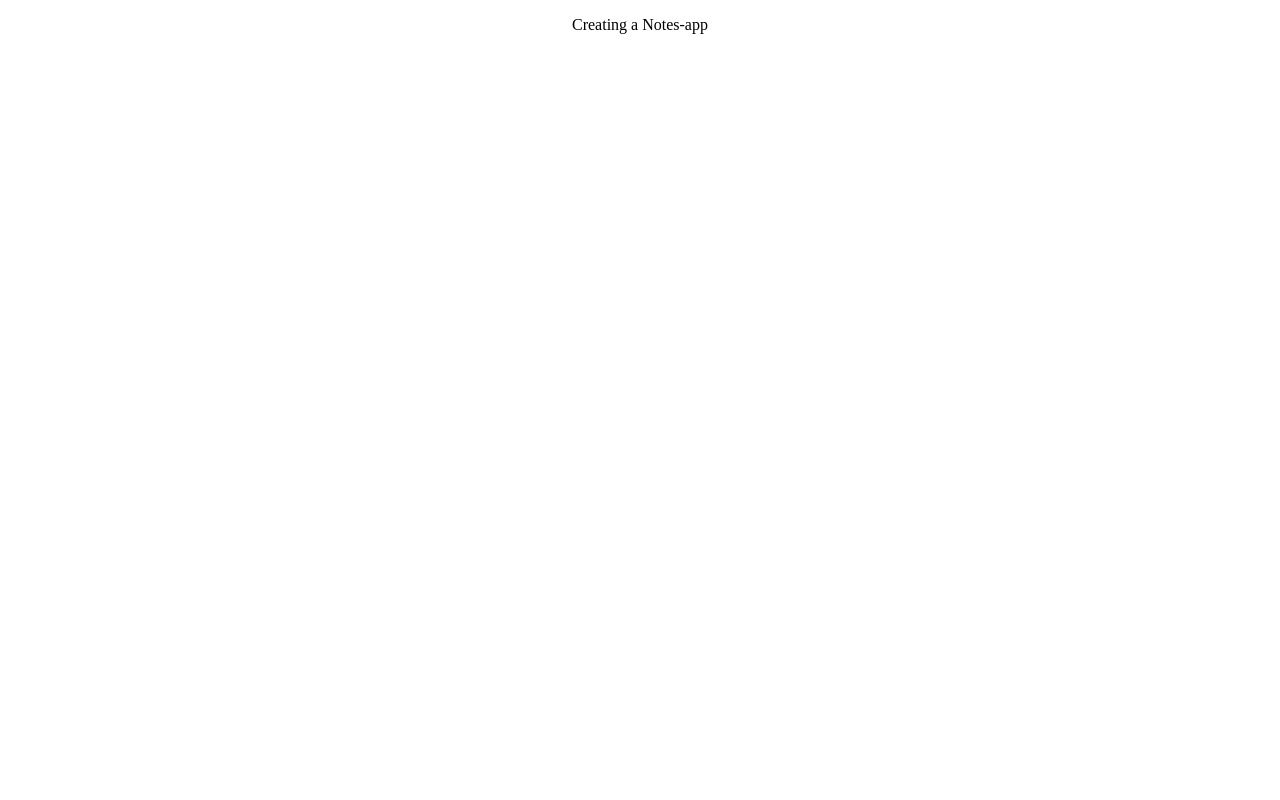
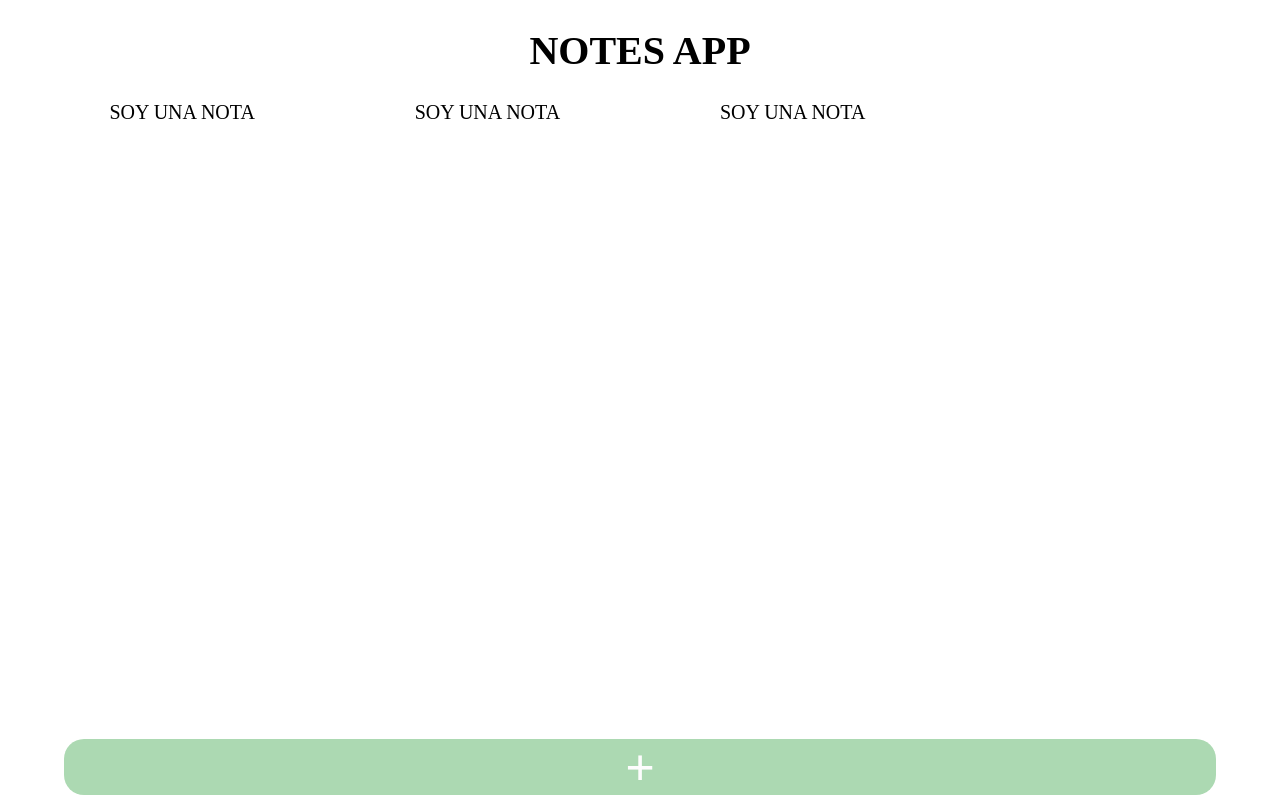
Before and after one commit to DacoDev06/Notes-App, a React app: page / in a window 1280 px wide. Built offline with nearby package versions, Linux system fonts and the light colour scheme.

Commit message:
[add] create first components

```diff
--- a/src/APP/App.css
+++ b/src/APP/App.css
@@ -1,3 +1,9 @@
+
 .App {
   text-align: center;
+  font-size: 20px;
+  width: 100vw;
+  display: flex;
+  flex-direction: column;
+  align-items: center;
 }
--- a/src/APP/index.js
+++ b/src/APP/index.js
@@ -1,12 +1,20 @@
 import './App.css';
+import { Title } from '../Components/Title';
+import {NotesGrid} from '../Components/NotesGrid'
+import {Note} from '../Components/Note'
+import { AddNoteButton } from '../Components/AddNoteButton';
+
 
 function App() {
   return (
     <div className="App">
-        <p>
-          Creating a Notes-app
-        </p>
-
+        <Title/>
+        <NotesGrid>
+          <Note/>
+          <Note/>
+          <Note/>
+        </NotesGrid>
+        <AddNoteButton/>
     </div>
   );
 }
--- /dev/null
+++ b/src/Components/AddNoteButton/AddNoteButton.css
@@ -0,0 +1,16 @@
+.addNoteButton{
+    width: 90%;
+    height: 56px;
+    background-color: var(--hospital-green);
+    position: absolute;
+    bottom: 5px;
+    border-radius: 20px;
+    border: none;
+
+    /* items */
+    color: rgb(253, 253, 253);
+    font-size: 50px;
+
+    display: grid;
+    place-content: center;
+}
--- /dev/null
+++ b/src/Components/AddNoteButton/index.js
@@ -0,0 +1,10 @@
+import './AddNoteButton.css'
+
+function AddNoteButton(){
+    return(
+        <button className="addNoteButton">
+            +
+        </button>
+    )
+}
+export {AddNoteButton};
--- /dev/null
+++ b/src/Components/Note/Note.css
@@ -0,0 +1,3 @@
+.note{
+
+}
--- /dev/null
+++ b/src/Components/Note/index.js
@@ -0,0 +1,12 @@
+import './Note.css'
+
+
+function Note(){
+    return(
+        <div className="note">
+            SOY UNA NOTA
+        </div>
+    )
+}
+
+export {Note}
--- /dev/null
+++ b/src/Components/NotesGrid/NotesGrid.css
@@ -0,0 +1,19 @@
+.notesContainer{
+    width: 95%;
+    display: grid;
+    grid-template-columns: repeat(2,1fr);
+    grid-auto-rows: 130px;
+    gap: 5px;
+}
+
+
+@media (min-width: 768px) {
+    .notesContainer{
+        grid-template-columns: repeat(3,1fr);
+    }
+}
+@media (min-width:1000px) {
+    .notesContainer{
+        grid-template-columns: repeat(4,1fr);
+    }
+}
--- /dev/null
+++ b/src/Components/NotesGrid/index.js
@@ -0,0 +1,11 @@
+import './NotesGrid.css'
+
+function NotesGrid({children}){
+    return (
+        <div className="notesContainer">
+            {children}
+        </div>
+    )
+}
+
+export {NotesGrid}
--- /dev/null
+++ b/src/Components/Title/Title.css
@@ -0,0 +1,4 @@
+.title{
+    text-align: center;
+    color: var(--black);
+  }
--- /dev/null
+++ b/src/Components/Title/index.js
@@ -0,0 +1,12 @@
+import './Title.css'
+
+
+function Title(){
+    return(
+        <h1 className="title">
+            NOTES APP
+        </h1>
+    )
+}
+
+export {Title}
--- a/src/index.css
+++ b/src/index.css
@@ -1,3 +1,12 @@
+:root{
+  --white:#FFFFFF;
+  --black:#000000;
+  --hospital-green:#ACD9B2;
+  --sm: 14px;
+  --md:16px;
+  --lg:18px;
+}
+
 body {
   margin: 0;
 
--- a/src/index.js
+++ b/src/index.js
@@ -5,8 +5,4 @@ import {App} from './APP';
 
 
 const root = ReactDOM.createRoot(document.getElementById('root'));
-root.render(
-  <React.StrictMode>
-    <App />
-  </React.StrictMode>
-);
+root.render(<App/>);
```
Also changed, not shown: public/notes.ico.
